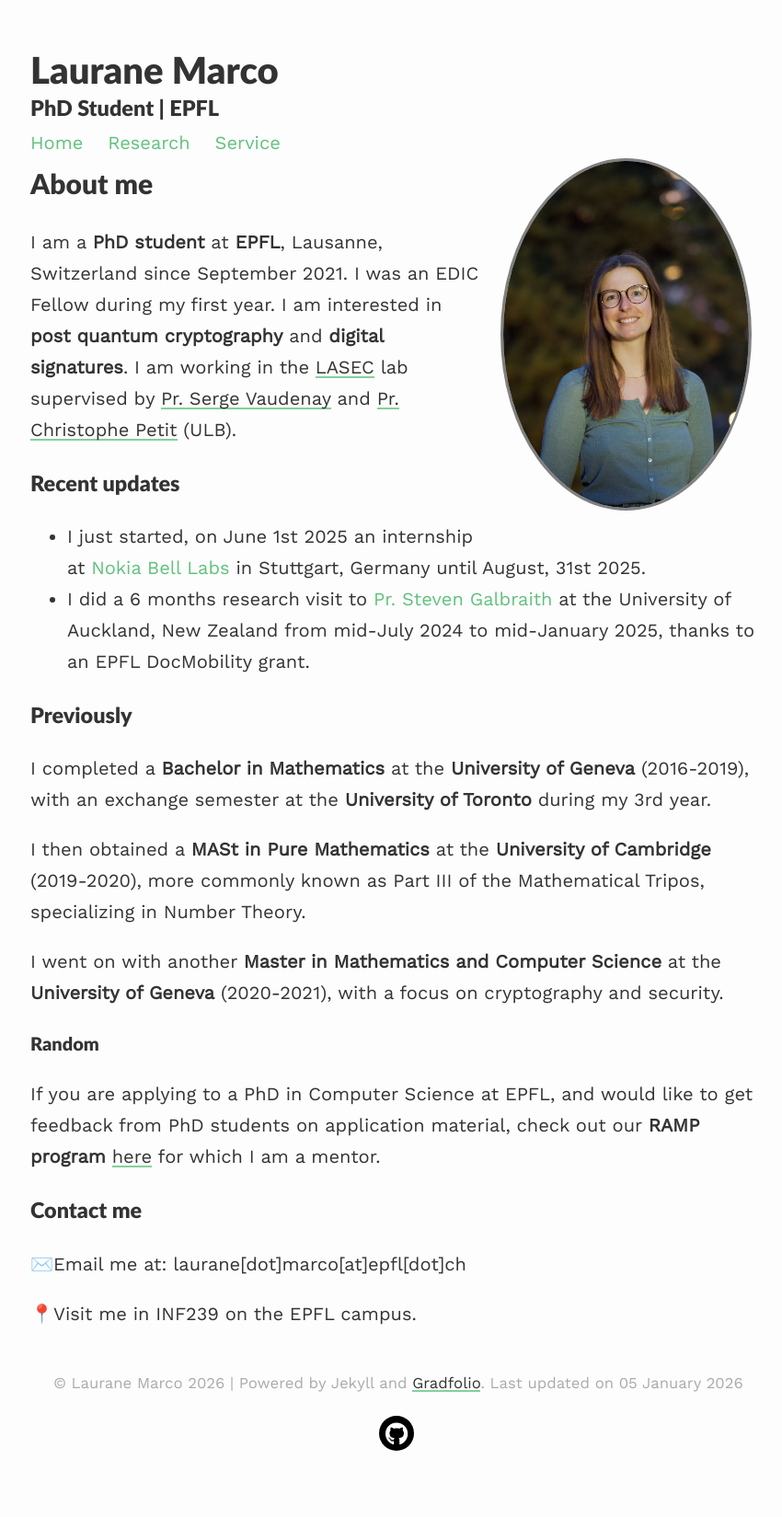
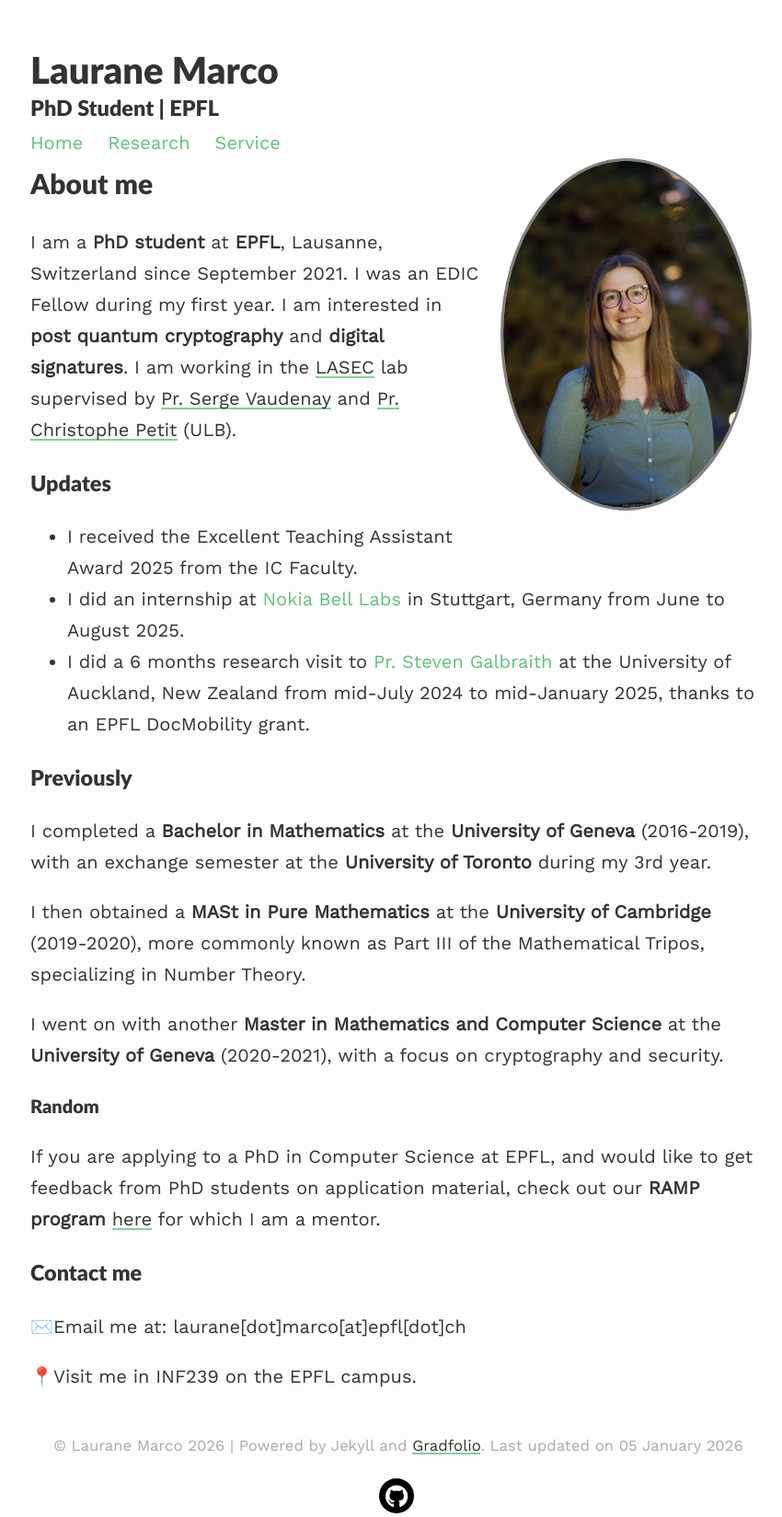
Before and after one commit to lauranemarco/lauranemarco.github.io, a Jekyll site: the page built from index.md, in a window 1280 px wide. Shown: the whole page at 92% size, without its empty margins (207-1057 px from the left). Built offline with Jekyll 4.4.1, drawn with Linux system fonts in a browser that asks for light colours; nearby versions of some CDN libraries; our own code applies the rules of GitHub Pages for plain Markdown files; before the commit the page ends 1581 px from its top, so only the background shows below that.

Commit message:
Revise updates section in index.md
Updated the recent updates section to reflect new achievements and internship details.

```diff
--- a/index.md
+++ b/index.md
@@ -12,8 +12,9 @@ I am a **PhD student** at **EPFL**, Lausanne, Switzerland since September 2021.
 I am interested in **post quantum cryptography** and **digital signatures**.
 I am working in the [LASEC](https://lasec.epfl.ch) lab supervised by [Pr. Serge Vaudenay](https://lasec.epfl.ch/people/vaudenay/) and [Pr. Christophe Petit](https://christophe.petit.web.ulb.be) (ULB). <br>
 
-### Recent updates
-- I just started, on June 1st 2025 an internship at [Nokia Bell Labs](https://www.nokia.com/bell-labs/) in Stuttgart, Germany until August, 31st 2025.
+### Updates
+- I received the Excellent Teaching Assistant Award 2025 from the IC Faculty.
+- I did an internship at [Nokia Bell Labs](https://www.nokia.com/bell-labs/) in Stuttgart, Germany from June to August 2025.
 - I did a 6 months research visit to [Pr. Steven Galbraith](https://www.math.auckland.ac.nz/~sgal018/) at the University of Auckland, New Zealand from mid-July 2024 to mid-January 2025, thanks to an EPFL DocMobility grant.
 
 ### Previously
```
